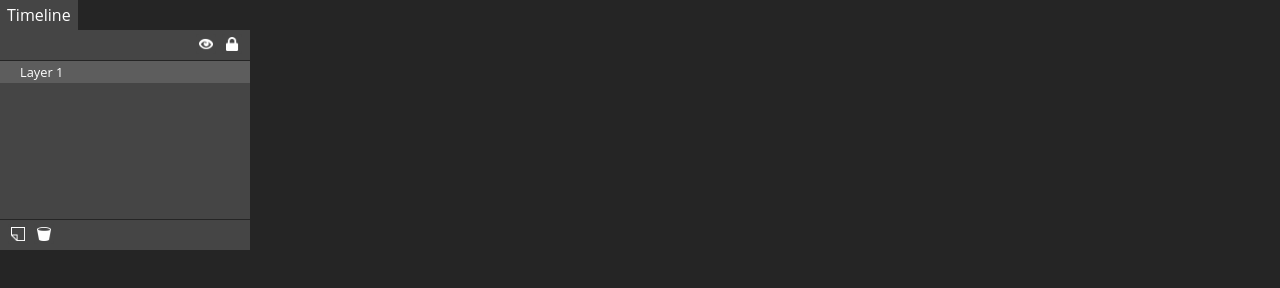
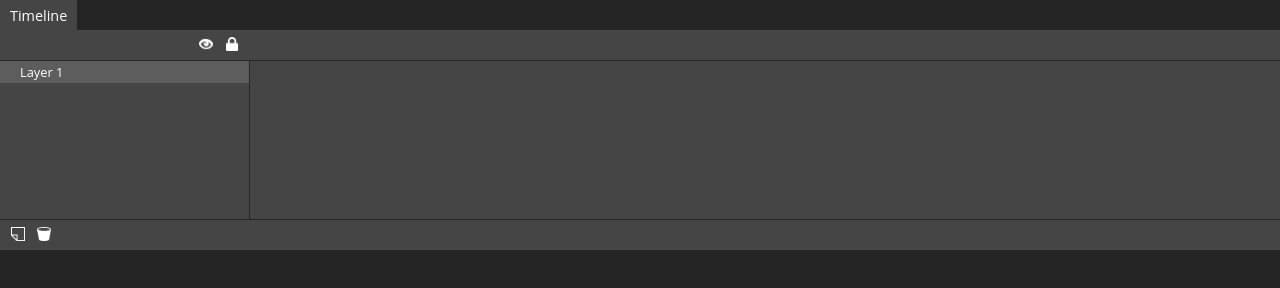
Before and after one commit to flashgangsta/animated-smile-maker, a plain HTML site: page index.html in a window 1280 px wide. Drawn offline with Linux system fonts and the light colour scheme.

Commit message:
minor panels structures changes; styles refactoring;

```diff
--- /dev/null
+++ b/js/app/interface/SubPanel.js
@@ -0,0 +1,31 @@
+export class SubPanel extends HTMLElement {
+
+	#header = document.createElement("div");
+	#footer = document.createElement("div");
+	#subPanelContainer = document.createElement("div");
+	constructor() {
+		super();
+
+		this.classList.add("sub-panel");
+		this.#header.classList.add("header");
+		this.#footer.classList.add("footer");
+		this.#subPanelContainer.classList.add("sub-panel-container");
+
+		this.append(this.header, this.subPanelContainer, this.footer);
+	}
+
+
+	get header() {
+		return this.#header;
+	}
+
+
+	get footer() {
+		return this.#footer;
+	}
+
+
+	get subPanelContainer() {
+		return this.#subPanelContainer;
+	}
+}
--- a/js/app/interface/Timeline.js
+++ b/js/app/interface/Timeline.js
@@ -1,12 +1,18 @@
 import {TimelineLayers} from "./TimelineLayers.js";
 import {Panel} from "./Panel.js";
+import {TimelineTrack} from "./TimelineTrack.js";
 
 export class Timeline extends Panel {
 	constructor() {
 		super("Timeline");
 		this.id = "timeline";
+		const panelsContainer = document.createElement("div");
 		const timelineLayers = new TimelineLayers();
-		this.append(timelineLayers);
+		const timelineTrack = new TimelineTrack();
+
+		panelsContainer.classList.add("panels-container");
+		panelsContainer.append(timelineLayers, timelineTrack);
+		this.append(panelsContainer);
 	}
 }
 
--- a/js/app/interface/TimelineLayers.js
+++ b/js/app/interface/TimelineLayers.js
@@ -1,18 +1,14 @@
 import {PanelButton} from "./PanelButton.js";
 import {TimelineLayersLayer} from "./TimelineLayersLayer.js";
+import {SubPanel} from "./SubPanel.js";
 
-export class TimelineLayers extends HTMLElement {
+export class TimelineLayers extends SubPanel {
 
-	#layersContainer = document.createElement("div");
 	#unnamedLayerNum = 0;
 
 	constructor() {
 		super();
 		this.id = "timeline-layers";
-
-		const header = document.createElement("div");
-		const layersContainer = this.#layersContainer = document.createElement("div");
-		const footer = document.createElement("div");
 
 		const buttonVisibility = new PanelButton("./assets/eye-ico.png");
 		const buttonLock = new PanelButton("./assets/lock-ico.png");
@@ -25,19 +21,16 @@ export class TimelineLayers extends HTMLElement {
 		buttonNewLayer.addEventListener("click", (event) => this.#addLayer());
 		buttonRemoveLayer.addEventListener("click", (event) => this.#removeSelectedLayer());
 
-		header.classList.add("header");
-		footer.classList.add("footer");
-		layersContainer.classList.add("layers-container");
 
-		layersContainer.addEventListener("LAYER_SELECT", (event) => {
+		this.subPanelContainer.classList.add("layers-container");
+
+		this.subPanelContainer.addEventListener("LAYER_SELECT", (event) => {
 			event.stopPropagation();
 			this.#getSelectedLayer()?.unselect();
 		});
 
-		header.append(buttonVisibility, buttonLock);
-		footer.append(buttonNewLayer, buttonRemoveLayer);
-
-		this.append(header, layersContainer, footer);
+		this.header.append(buttonVisibility, buttonLock);
+		this.footer.append(buttonNewLayer, buttonRemoveLayer);
 	}
 
 
@@ -46,9 +39,9 @@ export class TimelineLayers extends HTMLElement {
 		const lastSelectedLayer = this.#getSelectedLayer();
 		if(lastSelectedLayer) {
 			lastSelectedLayer.unselect();
-			this.#layersContainer.insertBefore(layer, lastSelectedLayer);
+			this.subPanelContainer.insertBefore(layer, lastSelectedLayer);
 		} else {
-			this.#layersContainer.prepend(layer);
+			this.subPanelContainer.prepend(layer);
 		}
 
 		layer.select();
@@ -56,7 +49,7 @@ export class TimelineLayers extends HTMLElement {
 
 
 	#removeSelectedLayer() {
-		const layersList = this.#layersContainer.children;
+		const layersList = this.subPanelContainer.children;
 		if(layersList.length > 1) {
 			const selectedLayer = this.#getSelectedLayer();
 			const selectedLayerIndex = Array.from(layersList).indexOf(selectedLayer);
@@ -67,7 +60,7 @@ export class TimelineLayers extends HTMLElement {
 
 
 	#getSelectedLayer() {
-		return this.#layersContainer.querySelector(".selected");
+		return this.subPanelContainer.querySelector(".selected");
 	}
 }
 
--- /dev/null
+++ b/js/app/interface/TimelineTrack.js
@@ -0,0 +1,11 @@
+import {SubPanel} from "./SubPanel.js";
+
+export class TimelineTrack extends SubPanel {
+	constructor() {
+		super();
+
+		this.id = "timeline-track";
+	}
+}
+
+customElements.define("timeline-track", TimelineTrack);
--- a/styles/parts/interface/panel.less
+++ b/styles/parts/interface/panel.less
@@ -9,13 +9,49 @@
     width: 100%;
     background-color: @color_background_dark;
     .panel-tab-button {
-      padding: 0 7px;
+      padding: 0 10px;
       height: 30px;
       display: flex;
       align-items: center;
       background-color: @color_background_default;
       width: fit-content;
+      font-size: 0.9rem;
       //border-radius: 8px 8px 0 0;
+    }
+  }
+
+  .panels-container {
+    display: flex;
+    width: 100%;
+    height: 100%;
+
+    .sub-panel {
+      display: flex;
+      flex-direction: column;
+      justify-content: space-between;
+      height: 100%;
+      background-color: @color_background_default;
+
+      .header, .footer {
+        display: flex;
+        padding: 4px 2px;
+        height: 30px;
+        max-height: 30px;
+      }
+
+      .header {
+        border-bottom: 1px solid @color_background_dark;
+        display: flex;
+      }
+
+      .footer {
+        border-top: 1px solid @color_background_dark;
+      }
+
+      .sub-panel-container {
+        height: 100%;
+        overflow-y: scroll;
+      }
     }
   }
 
--- a/styles/parts/interface/timeline-layers.less
+++ /dev/null
@@ -1,74 +0,0 @@
-#timeline-layers {
-  display: flex;
-  flex-direction: column;
-  justify-content: space-between;
-  width: 250px;
-  height: 100%;
-  max-height: 220px;
-  background-color: @color_background_default;
-  border-right: 1px solid @color_background_dark;
-
-  .header, .footer {
-    display: flex;
-    padding: 4px 2px;
-    height: 30px;
-    max-height: 30px;
-  }
-
-  .header {
-    border-bottom: 1px solid @color_background_dark;
-    display: flex;
-    justify-content: flex-end;
-    button {
-      margin-right: 6px;
-    }
-  }
-
-  .footer {
-    border-top: 1px solid @color_background_dark;
-    button {
-      margin-left: 6px;
-    }
-  }
-
-  .layers-container {
-    height: 100%;
-    overflow-y: scroll;
-
-    .timeline-layers-layer {
-      display: flex;
-      align-items: center;
-      //width: 100%;
-      height: 22px;
-      font-size: 0.8rem;
-      padding: 0 9px 0 20px;
-      &:not(:first-child) {
-        border-top: 1px solid @color_background_dark;
-      }
-
-      &.selected {
-        background-color: @color_background_light;
-      }
-
-      label {
-        user-select: none;
-
-        &[contenteditable] {
-          background-color: @color_background_dark;
-          padding: 4px;
-          white-space: nowrap;
-          overflow: hidden;
-
-          br {
-            display: none;
-          }
-
-          * {
-            display: inline;
-            white-space: nowrap;
-          }
-        }
-      }
-    }
-  }
-}
--- a/styles/parts/interface/timeline.less
+++ b/styles/parts/interface/timeline.less
@@ -1,4 +1,68 @@
 #timeline {
   height: 250px;
-  @import "timeline-layers";
+  .panels-container {
+    @layers-width: 250px;
+
+    #timeline-layers {
+      width: @layers-width;
+      max-height: 220px;
+
+      .header {
+        justify-content: flex-end;
+        button {
+          margin-right: 6px;
+        }
+      }
+
+      .footer {
+        button {
+          margin-left: 6px;
+        }
+      }
+
+      .layers-container {
+        border-right: 1px solid @color_background_dark;
+
+        .timeline-layers-layer {
+          display: flex;
+          align-items: center;
+          //width: 100%;
+          height: 22px;
+          font-size: 0.8rem;
+          padding: 0 9px 0 20px;
+          &:not(:first-child) {
+            border-top: 1px solid @color_background_dark;
+          }
+
+          &.selected {
+            background-color: @color_background_light;
+          }
+
+          label {
+            user-select: none;
+
+            &[contenteditable] {
+              background-color: @color_background_dark;
+              padding: 4px;
+              white-space: nowrap;
+              overflow: hidden;
+
+              br {
+                display: none;
+              }
+
+              * {
+                display: inline;
+                white-space: nowrap;
+              }
+            }
+          }
+        }
+      }
+    }
+    #timeline-track {
+      display: flex;
+      width: calc(100% - @layers-width);
+    }
+  }
 }
```
Also changed, not shown: index.html (+0 -4 lines), styles/parts/interface/timeline-layers.css (deleted), styles/styles.css, 2 other files.
